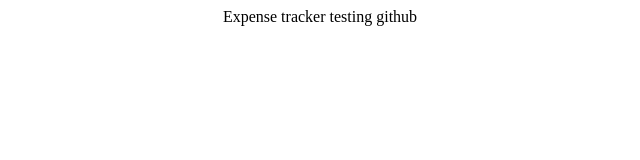
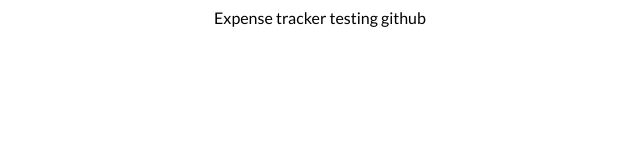
Before and after one commit to Zeeshnhmd/Expense-Tracker, a React (Create React App) app: page / in a window 1280 px wide. Shown: the top 160 px of the page, without its empty margins (320-960 px from the left). Built offline with nearby package versions, Linux system fonts and the light colour scheme.

Commit message:
change font

```diff
--- a/src/App.css
+++ b/src/App.css
@@ -1,5 +1,8 @@
+@import url('https://fonts.googleapis.com/css?family=Lato&display=swap');
+
 .App {
 	text-align: center;
+	font-family: 'Lato', sans-serif;
 }
 
 .App-logo {
```
Lines whose indentation alone changed are shown as unchanged.
